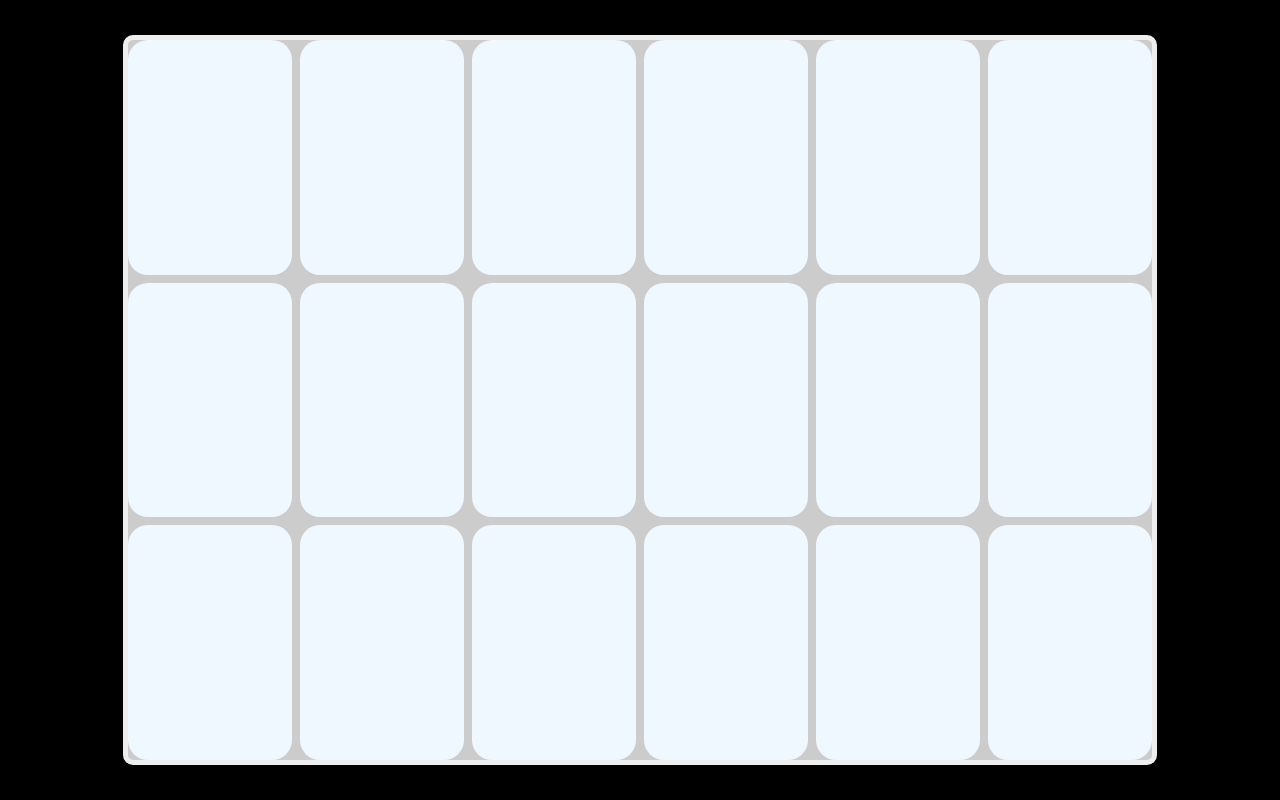
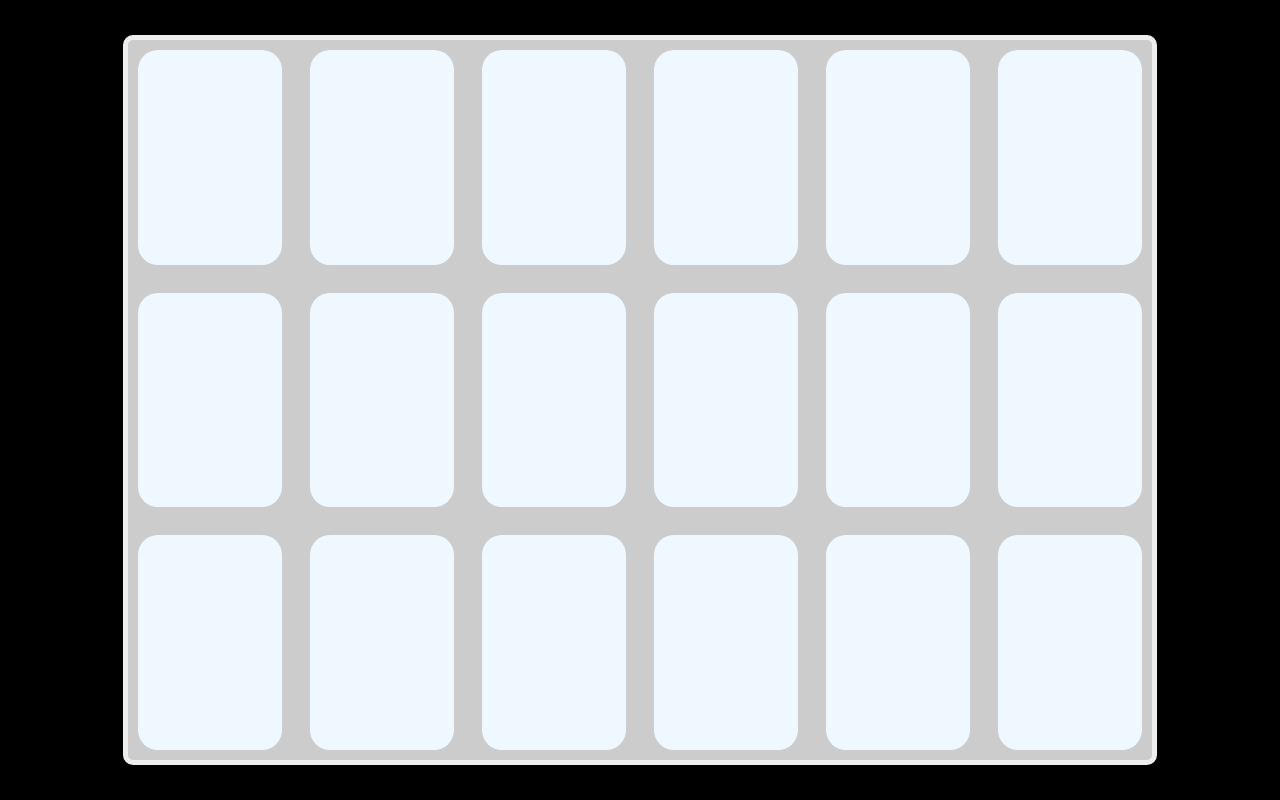
Before and after one commit to danikk314/Fun, a plain HTML site: page Patterns/index.html in a window 1280 px wide. Drawn offline with Linux system fonts and the light colour scheme.

Commit message:
26.03.25;16:36

```diff
--- a/Patterns/style.css
+++ b/Patterns/style.css
@@ -11,19 +11,18 @@ body {
     top: 50%;
     left: 50%;
     transform: translate(-50%, -50%);
-    display: flex;
-    flex-direction: row;
-    flex-wrap: wrap;
-    justify-content: space-around;
+    display: grid;
+    grid-template-columns: repeat(6, 1fr);
+    grid-template-rows: repeat(3, 1fr);
     gap: 8px;
 }
 .Feld {
+    padding: 20px;
     position: relative;
-    width: 16%;
-    height: flex;
     background-color: aliceblue;
     transition: 0.5s;
     border-radius: 20px;
+    margin: 10px;
 }
 .flipped {
     transform: rotateY(180deg);
```
